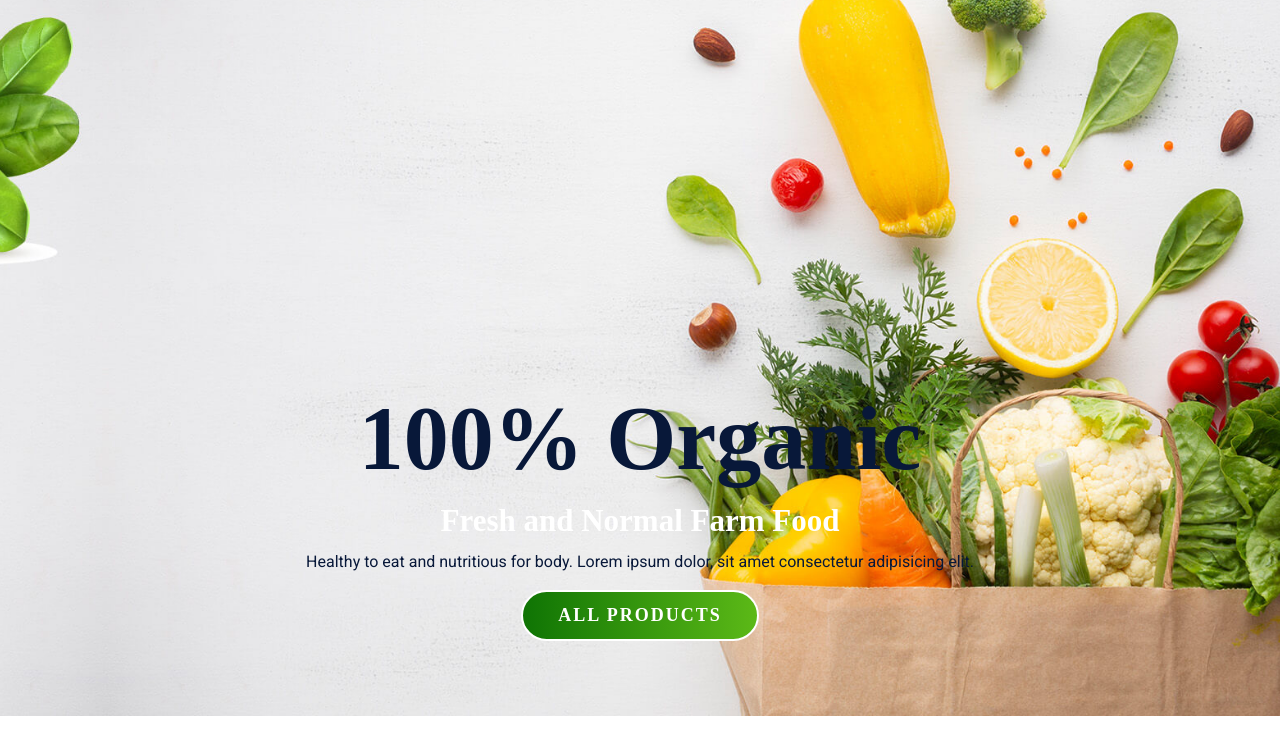
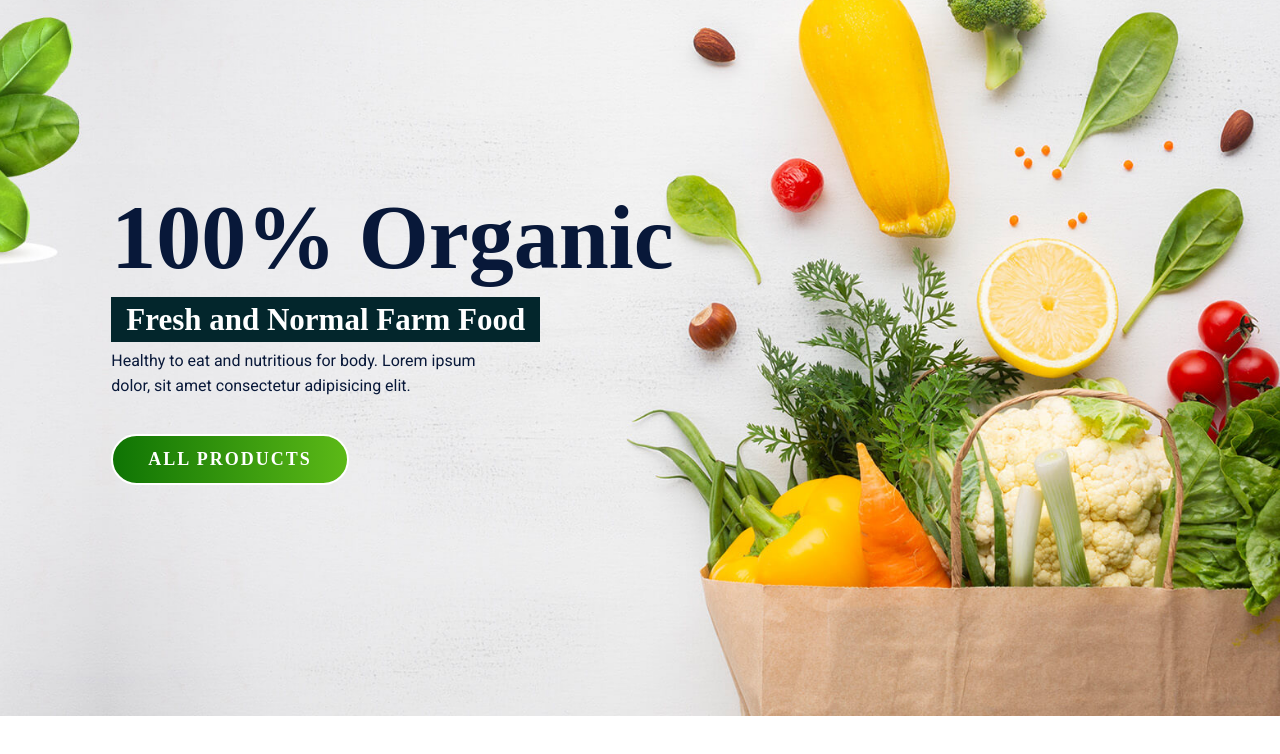
Before and after one commit to Harshninave04/Fresh-Grocer-Website, a plain HTML site: page index.html in a window 1280 px wide. Shown: the part 104-858 px from the top of the page. Drawn offline with nearby package versions, Linux system fonts and the light colour scheme; a web font is replaced by a local one.

Commit message:
Banner Section content edited

```diff
--- a/css/style.css
+++ b/css/style.css
@@ -295,3 +295,23 @@ section{
   padding: 3rem 0;
   height: 90vh;
 }
+
+.banner_section .carousel-caption{
+  top: 30%;
+  bottom: 0;
+  right: 0;
+  left: 3%;
+  text-align: left;
+  width: 100%;
+}
+
+.banner_section .carousel-caption h3{
+  display: inline;
+  padding: 0.5rem 1.5rem;
+  background-color: var(--dark-color);
+}
+
+.banner_section .carousel-caption p{
+  max-width: 40rem;
+  margin-bottom: 2rem;
+}
```
